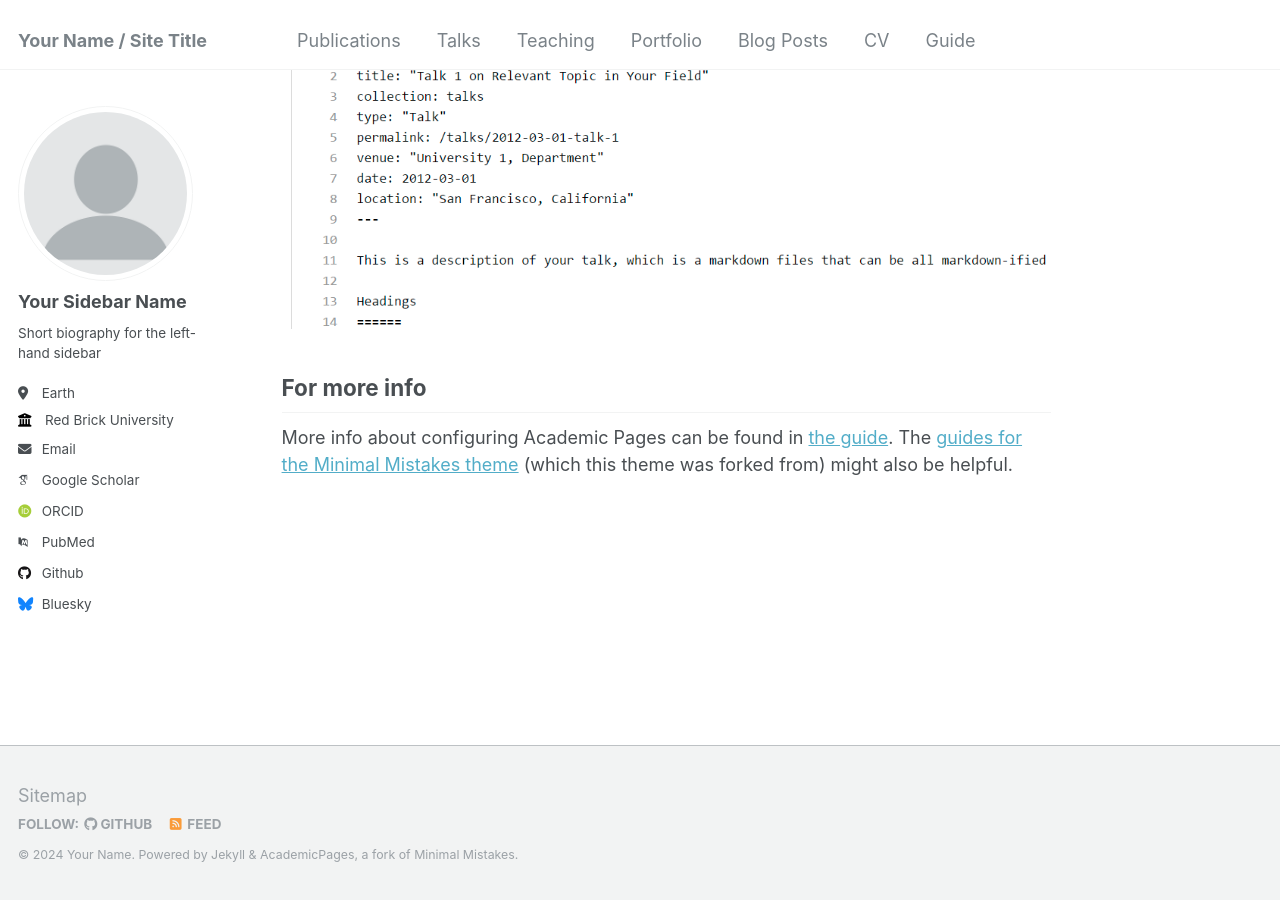
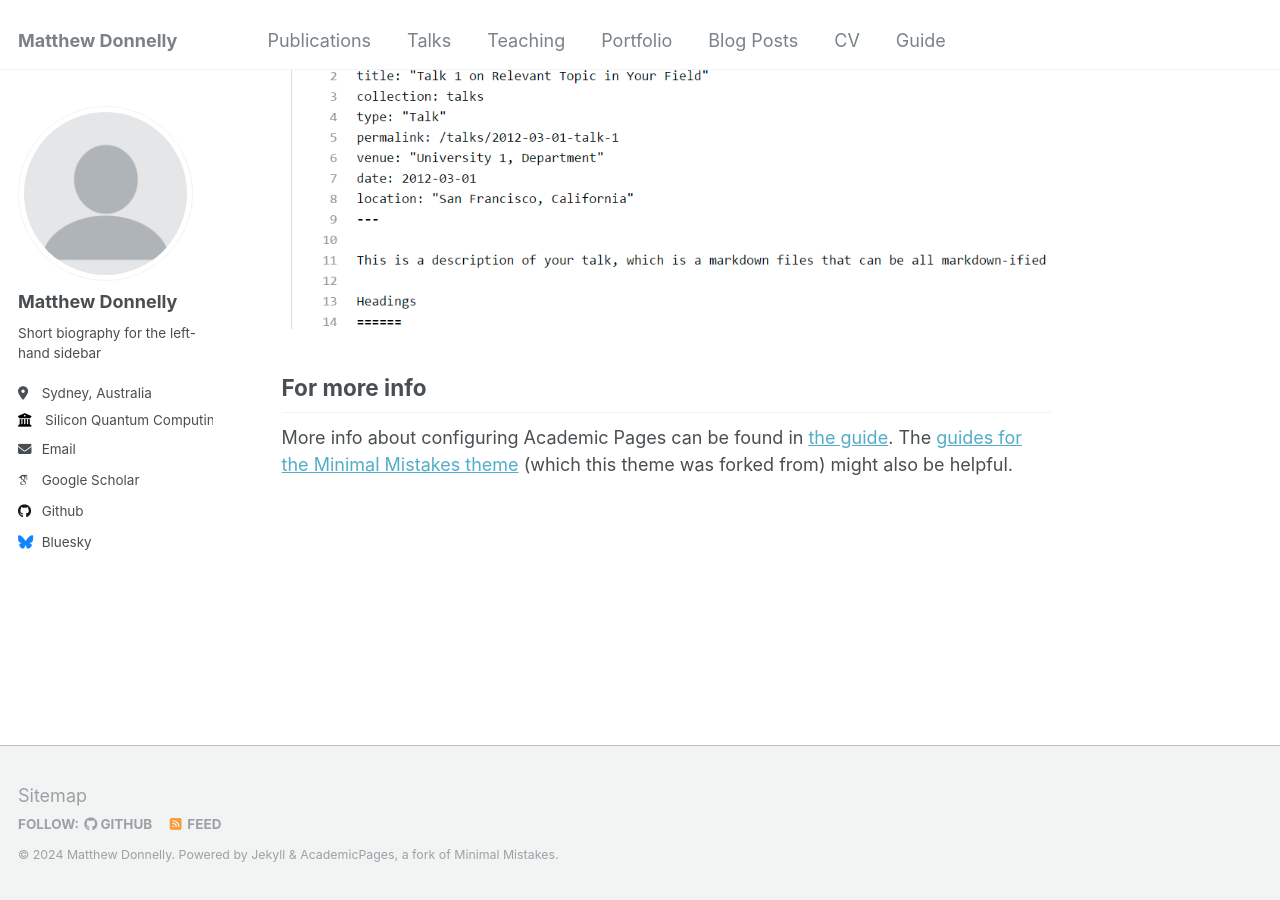
Before and after one commit to matthew-donnelly/matthew-donnelly.github.io, a Jekyll site: the page built from _pages/about.md, in a window 1280 px wide and 900 px high, scrolled down 2660 px. Built offline with Jekyll 4.4.1, drawn with Linux system fonts in a browser that asks for light colours; some web fonts are replaced.

Commit message:
Update _config.yml

```diff
--- a/_config.yml
+++ b/_config.yml
@@ -7,11 +7,11 @@
 # server process.
 
 # Basic Site Settings
-locale                   : "en-US"
-title                    : "Your Name / Site Title"
+locale                   : "en-AU"
+title                    : "Matthew Donnelly"
 title_separator          : "-"
-name                     : &name "Your Name"
-description              : &description "personal description"
+name                     : &name "Matthew Donnelly"
+description              : &description "Physicist at SQC"
 url                      : https://matthew-donnelly.github.io # the base hostname & protocol for your site e.g. "https://mmistakes.github.io"
 baseurl                  : "" # the subpath of your site, e.g. "/blog"
 repository               : "matthew-donnelly/matthew-donnelly.github.io"
@@ -22,28 +22,28 @@ repository               : "matthew-donnelly/matthew-donnelly.github.io"
 author:
   # Biographic information
   avatar           : "profile.png"
-  name             : "Your Sidebar Name"
+  name             : "Matthew Donnelly"
   pronouns         : # example: "she/her"
   bio              : "Short biography for the left-hand sidebar"
-  location         : "Earth"
-  employer         : "Red Brick University"
+  location         : "Sydney, Australia"
+  employer         : "Silicon Quantum Computing"
   uri              : # URL
   email            : "none@example.org"
 
   # Academic websites
   arxiv            : # URL - Update with the correct link to your profile
-  googlescholar    : "https://scholar.google.com/citations?user=PS_CX0AAAAAJ"
+  googlescholar    : "https://scholar.google.com/citations?user=wAJv7C8AAAAJ&hl=en"
   impactstory      : # URL
-  orcid            : "http://orcid.org/yourorcidurl"
+  orcid            : #"http://orcid.org/yourorcidurl"
   semantic         : # URL
-  pubmed           : "https://www.ncbi.nlm.nih.gov/pubmed/?term=john+snow"
+  pubmed           : #"https://www.ncbi.nlm.nih.gov/pubmed/?term=john+snow"
   researchgate     : # URL
 
   # Repositories and software development
   bitbucket        : # Username - Update with your username on the site
   codepen          : # Username
   dribbble         : # Username
-  github           : "academicpages"
+  github           : "matthew-donnelly"
   kaggle           : # Username
   stackoverflow    : # User number or user number and name (i.e., use "1" or "1/jeff-atwood")
 
```
